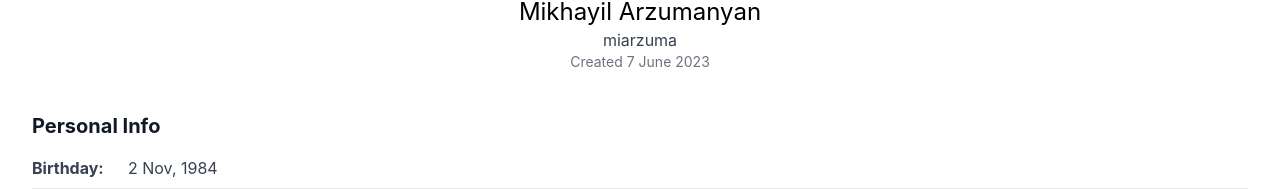
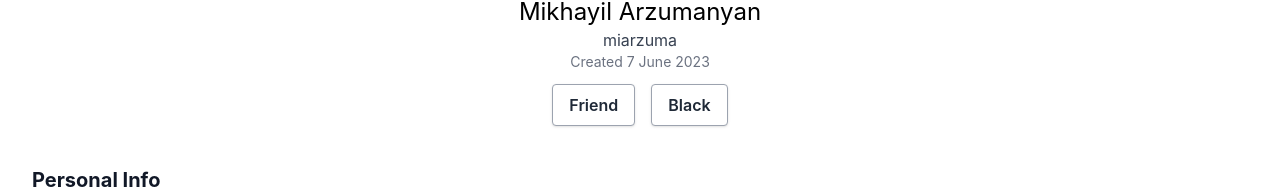
Before and after one commit to gamirjan/ft_transcendence, a React app in the folder frontend/: page /profile in a window 1280 px wide. Shown: the part 222-411 px from the top of the page. Built offline with nearby package versions, Linux system fonts and the light colour scheme.

Commit message:
Add Friend & Black buttons

```diff
--- a/frontend/src/components/Profile.tsx
+++ b/frontend/src/components/Profile.tsx
@@ -18,6 +18,14 @@ const Profile = () => {
                 </div>
                 <p className="text-gray-700">miarzuma</p>
                 <p className="text-sm text-gray-500"> Created 7 June 2023</p>
+                <div className="flex">
+                    <button className="mr-2 w-1/2 mt-3 bg-white hover:bg-gray-400 text-gray-800 font-semibold py-2 px-4 border border-gray-400 rounded shadow">
+                        Friend
+                    </button>
+                    <button className="ml-2 w-1/2 mt-3 bg-white hover:bg-gray-400 text-gray-800 font-semibold py-2 px-4 border border-gray-400 rounded shadow">
+                        Black
+                    </button>
+                </div>
             </div>
 
         </div>
```
